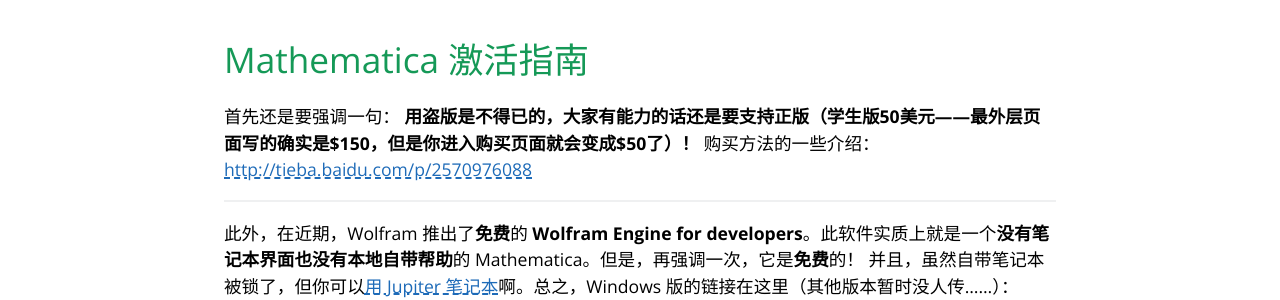
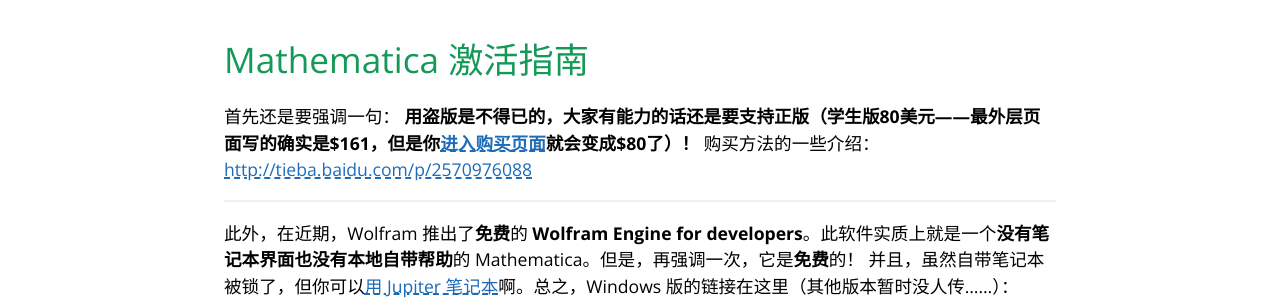
Before and after one commit to TieBaMma/InstallTutorial, a Jekyll site: the page built from index.md, in a window 1280 px wide and 900 px high. Shown: the part 440-740 px from the top of the window. Built offline with Jekyll 4.4.1, drawn with Linux system fonts in a browser that asks for light colours.

Commit message:
Update index.md
修正学生版价格说明。（啥时候涨的？）

```diff
--- a/index.md
+++ b/index.md
@@ -6,7 +6,7 @@
 # Mathematica 激活指南
 
 首先还是要强调一句：
-**用盗版是不得已的，大家有能力的话还是要支持正版（学生版50美元——最外层页面写的确实是$150，但是你进入购买页面就会变成$50了）！**
+**用盗版是不得已的，大家有能力的话还是要支持正版（学生版80美元——最外层页面写的确实是$161，但是你[进入购买页面](https://store.wolfram.com/arrive.cgi?Qualifier=STUD&URI=/view/app/mathematica/student&Country=CN)就会变成$80了）！**
 购买方法的一些介绍： <http://tieba.baidu.com/p/2570976088>
 
 ---
```
